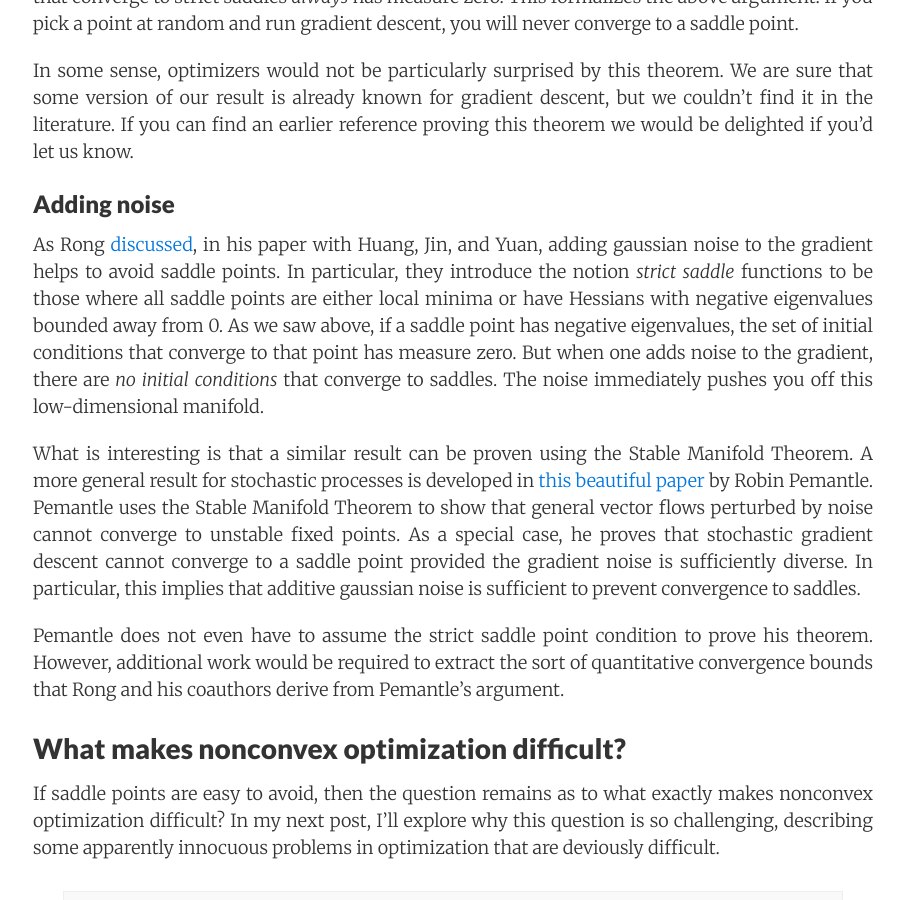
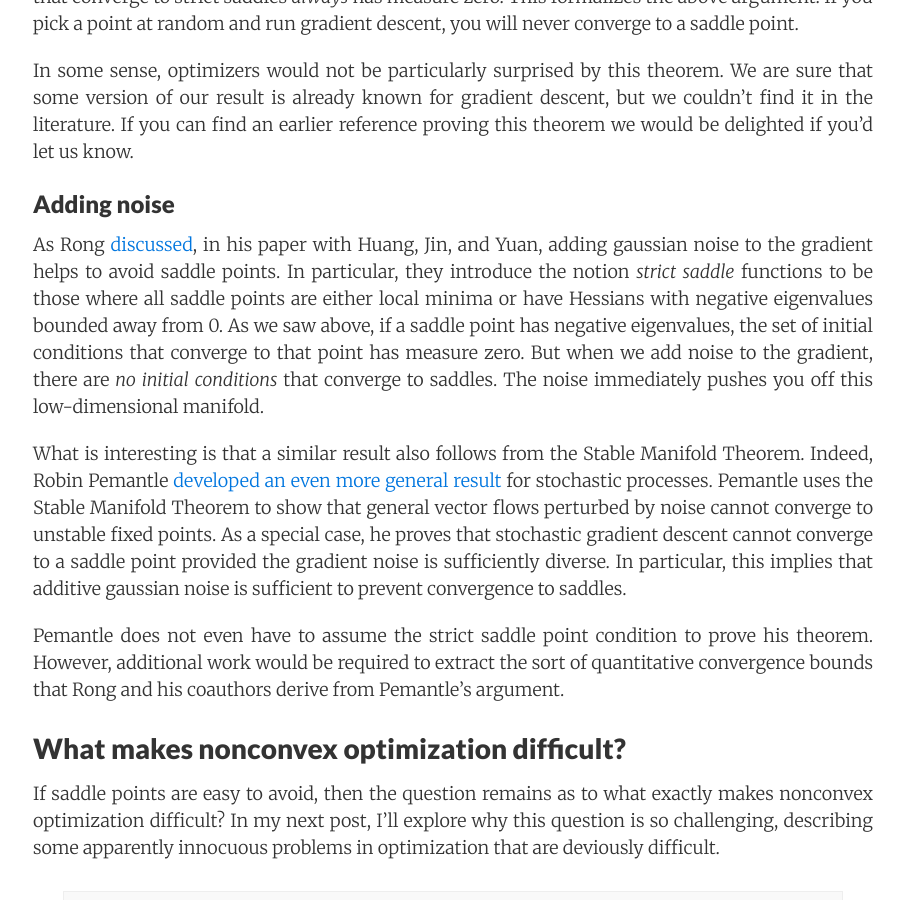
Before and after one commit to offconvex/offconvex.github.io, a Jekyll site: the page built from _posts/2016-03-24-saddles-again.md, in a window 1280 px wide and 900 px high, scrolled down 1975 px. Shown: the whole window, without its empty margins (187-1091 px from the left). Built offline with Jekyll 4.4.1, drawn with Linux system fonts in a browser that asks for light colours; nearby versions of some CDN libraries; formulas are drawn with MathJax 3; comment, search, counter and statistics services are not loaded.

Commit message:
Update 2016-03-24-saddles-again.md

```diff
--- a/_posts/2016-03-24-saddles-again.md
+++ b/_posts/2016-03-24-saddles-again.md
@@ -51,9 +51,9 @@ In some sense, optimizers would not be particularly surprised by this theorem.
 
 ### Adding noise
 
-As Rong [discussed](http://www.offconvex.org/2016/03/22/saddlepoints/), in his paper with Huang, Jin, and Yuan, adding gaussian noise to the gradient helps to avoid saddle points.  In particular, they introduce the notion *strict saddle* functions to be those where all saddle points are either local minima or have Hessians with negative eigenvalues bounded away from 0.  As we saw above, if a saddle point has negative eigenvalues, the set of initial conditions that converge to that point has measure zero.  But when one adds noise to the gradient, there are *no initial conditions* that converge to saddles.  The noise immediately pushes you off this low-dimensional manifold.
+As Rong [discussed](http://www.offconvex.org/2016/03/22/saddlepoints/), in his paper with Huang, Jin, and Yuan, adding gaussian noise to the gradient helps to avoid saddle points.  In particular, they introduce the notion *strict saddle* functions to be those where all saddle points are either local minima or have Hessians with negative eigenvalues bounded away from 0.  As we saw above, if a saddle point has negative eigenvalues, the set of initial conditions that converge to that point has measure zero.  But when we add noise to the gradient, there are *no initial conditions* that converge to saddles.  The noise immediately pushes you off this low-dimensional manifold.
 
-What is interesting is that a similar result can be proven using the Stable Manifold Theorem.  A more general result for stochastic processes is developed in [this beautiful paper](https://www.math.upenn.edu/~pemantle/papers/nonconvergence.pdf) by Robin Pemantle.  Pemantle uses the Stable Manifold Theorem to show that general vector flows perturbed by noise cannot converge to unstable fixed points. As a special case, he proves that stochastic gradient descent cannot converge to a saddle point provided the gradient noise is sufficiently diverse.  In particular, this implies that additive gaussian noise is sufficient to prevent convergence to saddles.
+What is interesting is that a similar result also follows from the Stable Manifold Theorem. Indeed, Robin Pemantle [developed an even more general result](https://www.math.upenn.edu/~pemantle/papers/nonconvergence.pdf) for stochastic processes.  Pemantle uses the Stable Manifold Theorem to show that general vector flows perturbed by noise cannot converge to unstable fixed points. As a special case, he proves that stochastic gradient descent cannot converge to a saddle point provided the gradient noise is sufficiently diverse.  In particular, this implies that additive gaussian noise is sufficient to prevent convergence to saddles.
 
 Pemantle does not even have to assume the strict saddle point condition to prove his theorem.  However, additional work would be required to extract the sort of quantitative convergence bounds that Rong and his coauthors derive from Pemantle’s argument.
 
```
